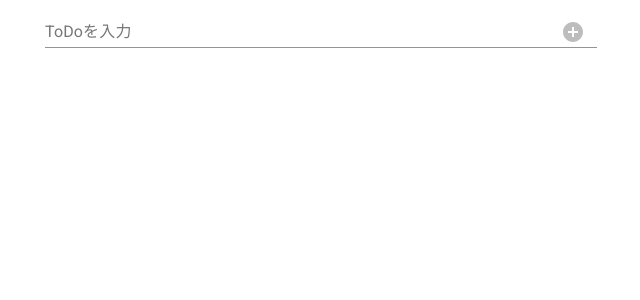
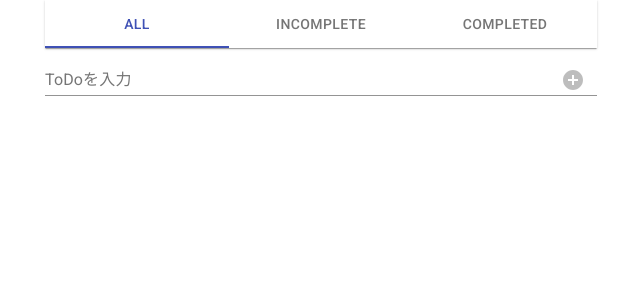
Before and after one commit to y-akase/react-todo, a React (Create React App) app: page / in a window 1280 px wide. Shown: the top 300 px of the page, without its empty margins (319-959 px from the left). Built offline with nearby package versions, Linux system fonts and the light colour scheme.

Commit message:
表示用ボタン追加

```diff
--- a/src/App.tsx
+++ b/src/App.tsx
@@ -1,4 +1,5 @@
 import React from 'react';
+import ShowButtons from './components/show-tabs';
 import AddField from './components/add-field';
 import Todos from './components/todos';
 import { Box, Container } from '@material-ui/core';
@@ -10,6 +11,7 @@ export default class App extends React.Component<IPropsApp, IStateApp> {
     return (
       <Container maxWidth="sm">
         <Box textAlign="center">
+          <ShowButtons />
           <AddField />
           <Todos />
         </Box>
--- /dev/null
+++ b/src/components/show-tabs/index.tsx
@@ -0,0 +1,27 @@
+import React from 'react';
+import { Paper, Tabs, Tab } from '@material-ui/core';
+
+export default function ShowTabs() {
+  const [value, setValue] = React.useState(0);
+
+  const handleChange = (event: React.ChangeEvent<{}>, newValue: number) => {
+    setValue(newValue);
+  };
+
+  return (
+    <Paper square>
+      <Tabs
+        value={value}
+        indicatorColor="primary"
+        textColor="primary"
+        variant="fullWidth"
+        onChange={handleChange}
+        aria-label="target item"
+      >
+        <Tab label="All" />
+        <Tab label="Incomplete" />
+        <Tab label="Completed" />
+      </Tabs>
+    </Paper>
+  );
+}
```
